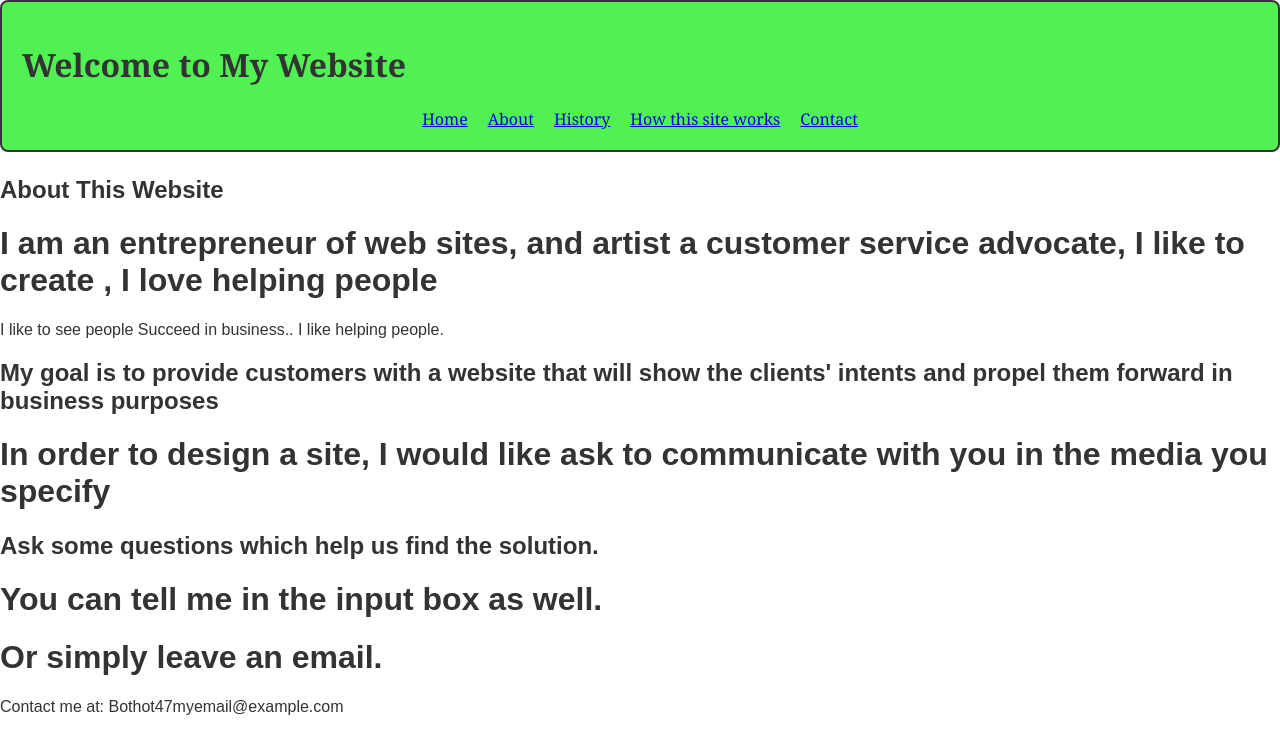
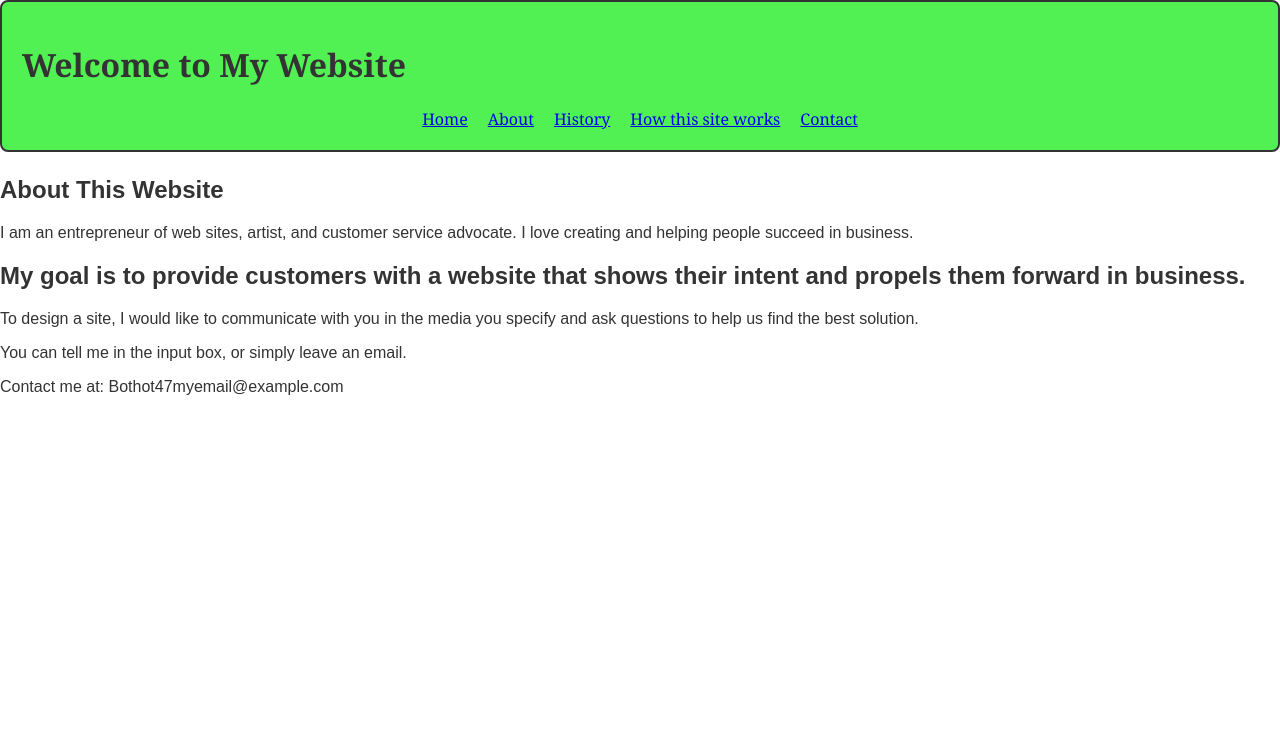
Before and after one commit to Bothot47fixit/MyPage, a plain HTML site: page about.html in a window 1280 px wide. Drawn offline with Linux system fonts and the light colour scheme.

Commit message:
Update about.html content

```diff
--- a/about.html
+++ b/about.html
@@ -2,7 +2,6 @@
     <html lang="en">
         <head>
     <meta charset="UTF-8">
-
     <meta name ="viewport" content="width=device-width, initial-scale=1">
     <link rel="icon" type="image/x-icon" href="favicon.ico">
     <link rel="stylesheet" href="style.css">
@@ -18,7 +17,7 @@
                 <li><a href="about.html">About</a></li>
                 <li><a href="history.html">History</a></li>
                 <li><a href="howto.html">How this site works</a></li>
-                 <li><a href="contact.html">Contact</a></li>
+                <li><a href="contact.html">Contact</a></li>
 
                 </ul>
             </nav>
@@ -26,15 +25,10 @@
         <main>
             <h2>About This Website</h2>
 
-                <h1>I am an entrepreneur of web sites, and artist a customer service advocate, I like to create , I love helping people</h1>             I like to see people Succeed in business.. I like helping people.
-
-
-                <h2> My goal is to provide customers with a website that will show the clients' intents and propel them forward in business purposes</h2>
-            <h1> In order to design a site, I would like ask to communicate with you  in the media you specify</h1>
-               <h2> Ask  some questions which help us find the solution.</h2>
-                <h1> You can tell me in the input box as well.</h1>
-                <h1>Or simply leave an email.</h1>
-        </main>
+                <p>I am an entrepreneur of web sites, artist, and customer service advocate. I love creating and helping people succeed in business.</p>
+        <h2>My goal is to provide customers with a website that shows their intent and propels them forward in business.</h2>
+        <p>To design a site, I would like to communicate with you in the media you specify and ask questions to help us find the best solution.</p>
+        <p>You can tell me in the input box, or simply leave an email.</p>
                 <footer>
                 <p>Contact me at: Bothot47myemail@example.com</p>
             </footer>
```
